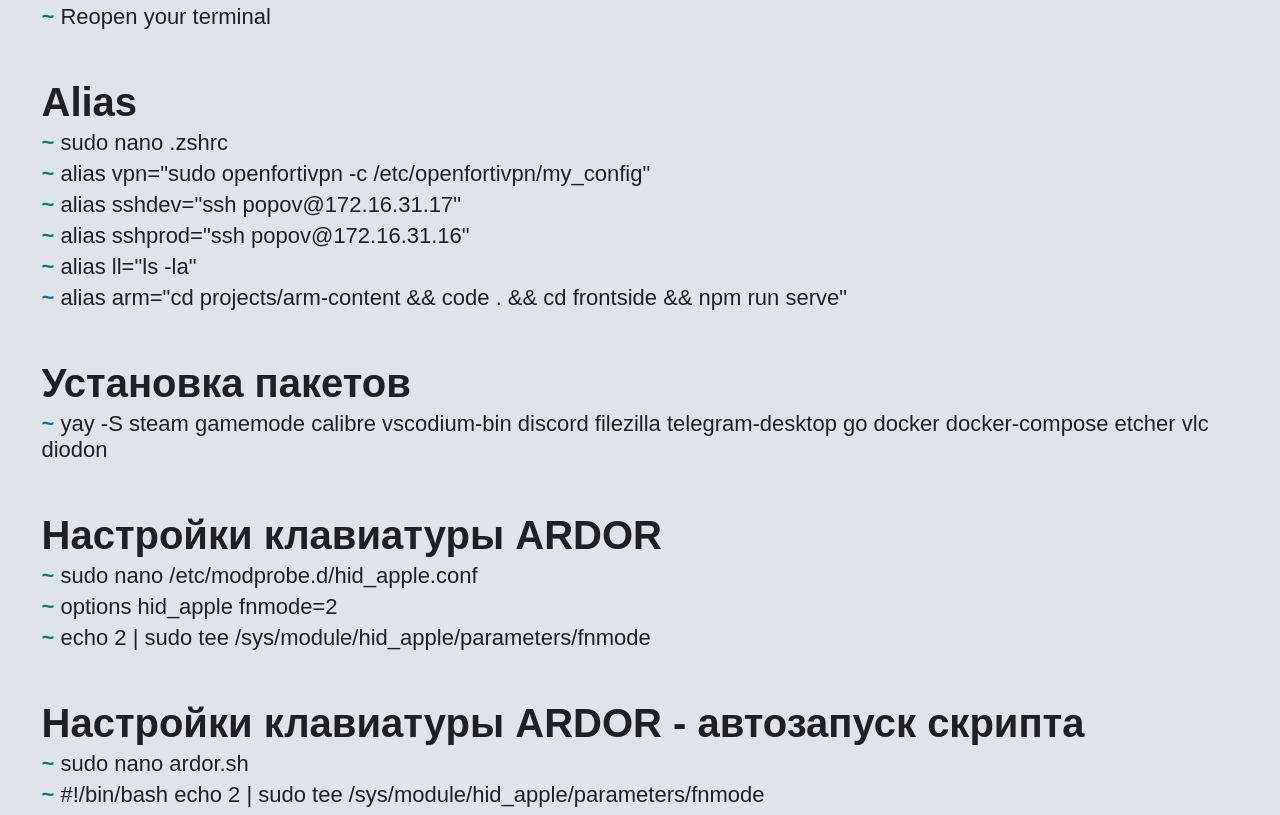
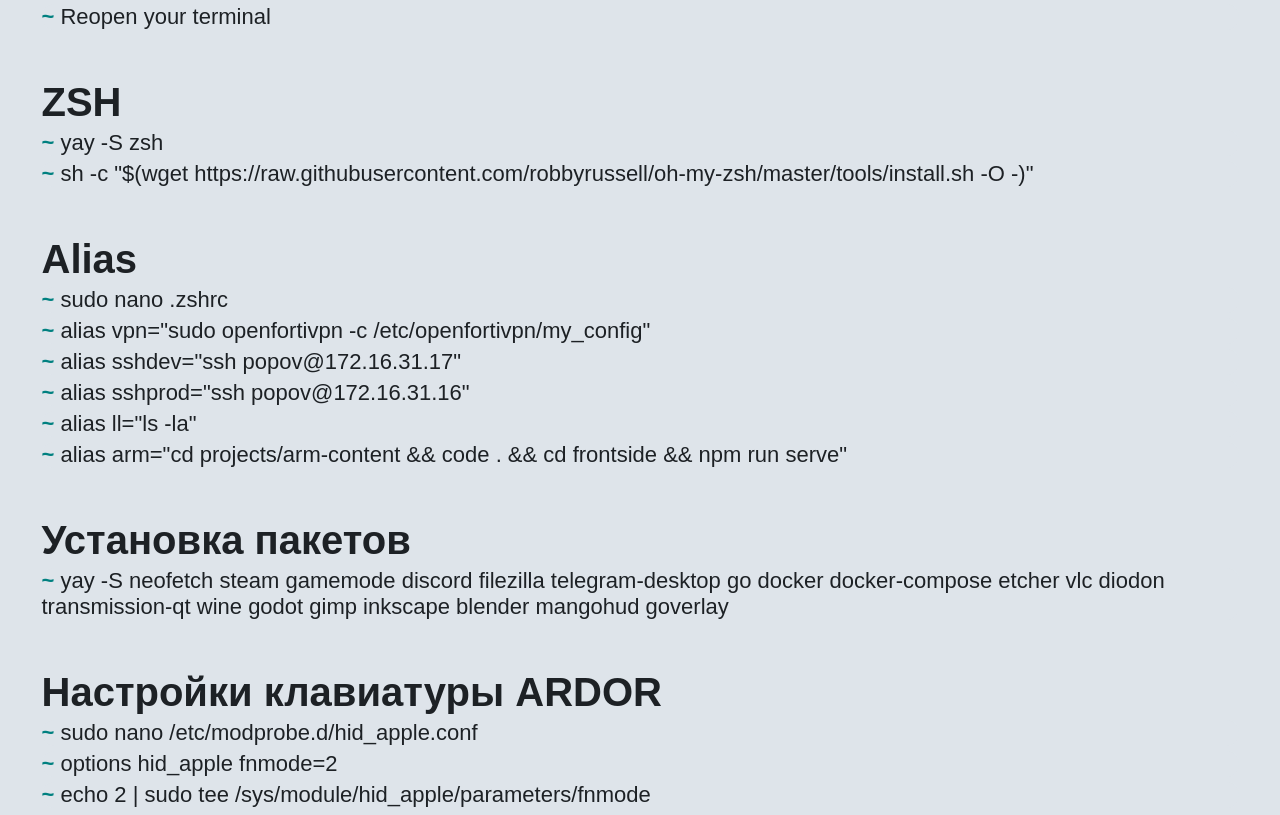
Before and after one commit to appvs/ap_portal, a Vue app in the folder frontend/: page /arch in a window 1280 px wide. Shown: the part 781-1596 px from the top of the page. Built offline with nearby package versions, Linux system fonts and the light colour scheme.

Commit message:
feat: add new install package and zsh

```diff
--- a/frontend/src/views/AppArch.vue
+++ b/frontend/src/views/AppArch.vue
@@ -47,6 +47,13 @@
 					]
 				},
 				{
+					title: 'ZSH',
+					lines: [
+						'yay -S zsh',
+						'sh -c "$(wget https://raw.githubusercontent.com/robbyrussell/oh-my-zsh/master/tools/install.sh -O -)"',
+					]
+				},
+				{
 					title: 'Alias',
 					lines: [
 						'sudo nano .zshrc',
@@ -59,7 +66,7 @@
 				},
 				{
 					title: 'Установка пакетов',
-					lines: ['yay -S steam gamemode calibre vscodium-bin discord filezilla telegram-desktop go docker docker-compose etcher vlc diodon']
+					lines: ['yay -S neofetch steam gamemode discord filezilla telegram-desktop go docker docker-compose etcher vlc diodon transmission-qt wine godot gimp inkscape blender mangohud goverlay']
 				},
 				{
 					title: 'Настройки клавиатуры ARDOR',
```
